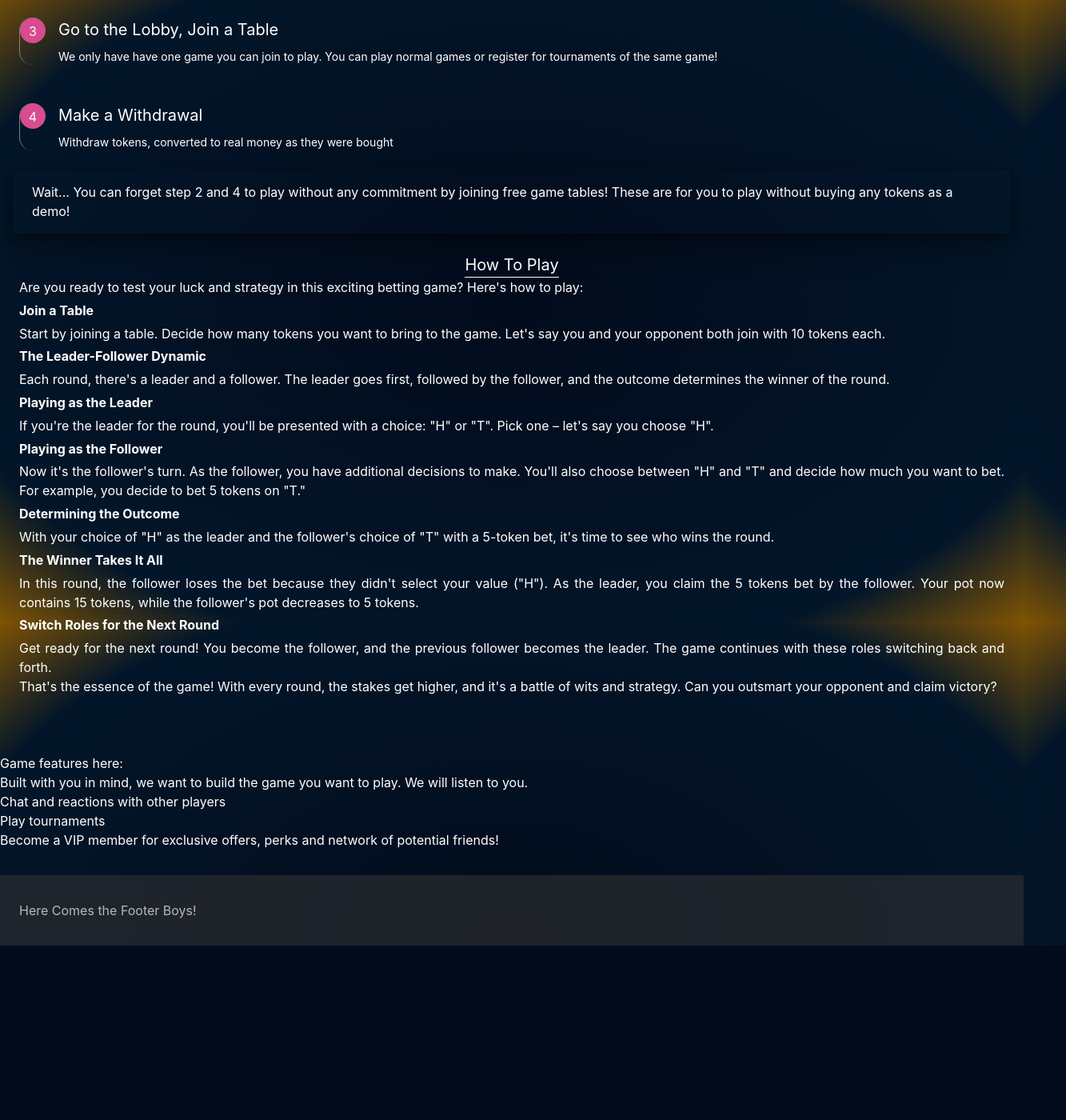
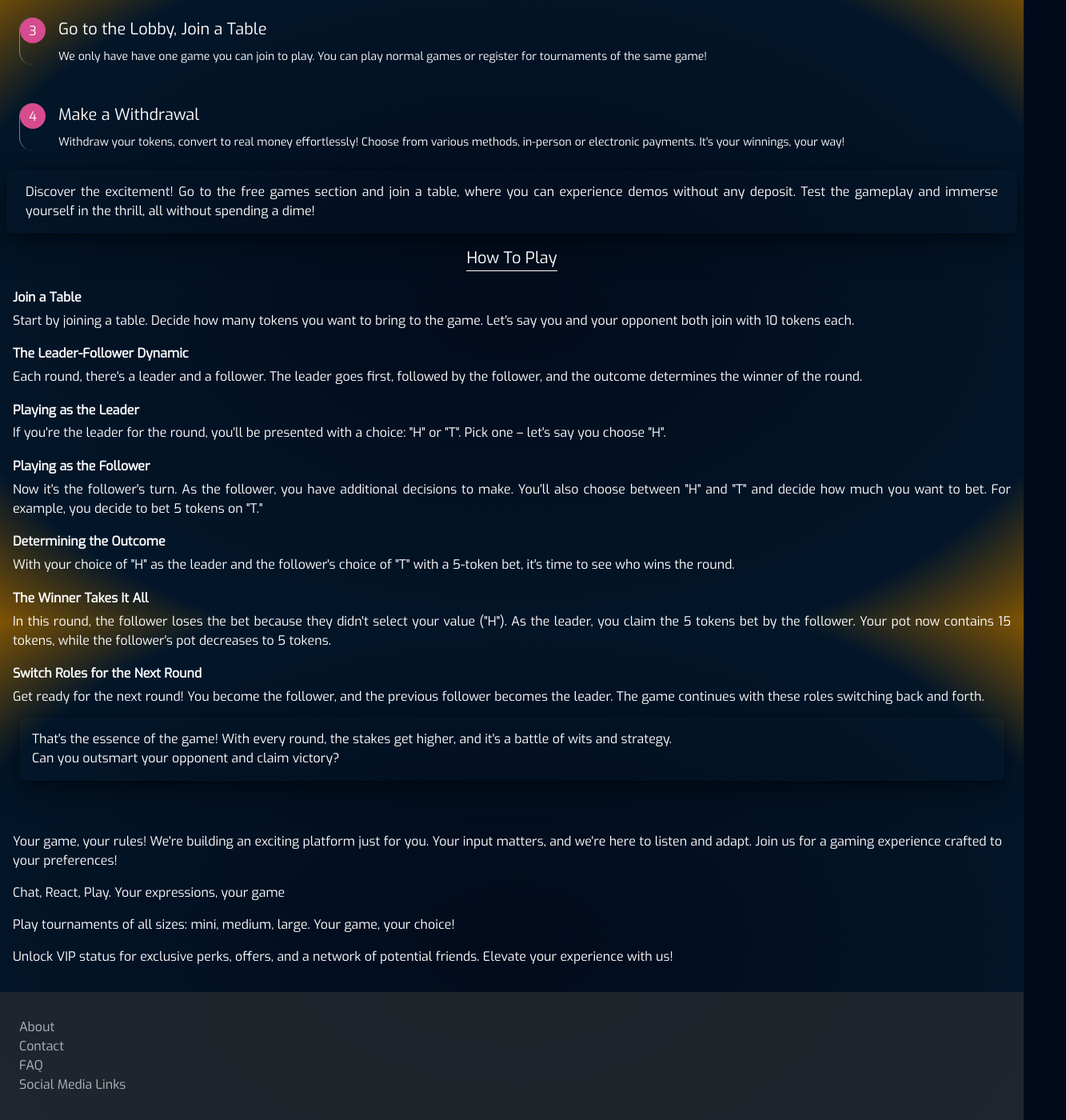
Before and after one commit to MackKaputo/simplewin-website, a Next.js app: page / in a window 1280 px wide. Shown: the part 823-2223 px from the top of the page at 80% size, 1333 px wide, since content can reach past the window. Before the commit the page ends 2005 px from the top, so only its background shows below. Built offline with nearby package versions, Linux system fonts and the light colour scheme.

Commit message:
completed wording on landing page

```diff
--- a/app/main.module.css
+++ b/app/main.module.css
@@ -1,5 +1,8 @@
+@import url('https://fonts.googleapis.com/css2?family=Exo&display=swap');
+
 .body {
     background: radial-gradient(ellipse, #020b1c 0%, #031629 80%, rgb(126, 83, 4));
     background-size: cover;
     background-attachment: fixed;
+    font-family: 'Exo', sans-serif;
   }
--- a/components/Features.tsx
+++ b/components/Features.tsx
@@ -1,23 +1,24 @@
-import { Box } from '@chakra-ui/react'
+import { Box, Flex } from '@chakra-ui/react'
 import React from 'react'
 
 const Features = () => {
   return (
-    <Box py={["2rem"]}>
-        Game features here:
+    <Flex py={["2rem"]} direction={["column"]} gap={["1rem"]} px={["1rem"]}>
         <Box>
-            Built with you in mind, we want to build the game you want to play. We will listen to you.
+            {`Your game, your rules! We're building an exciting platform just for you.
+            Your input matters, and we're here to listen and adapt.
+            Join us for a gaming experience crafted to your preferences!`}
         </Box>
         <Box>
-            Chat and reactions with other players
+            Chat, React, Play. Your expressions, your game
         </Box>
         <Box>
-            Play tournaments
+            Play tournaments of all sizes: mini, medium, large. Your game, your choice!
         </Box>
         <Box>
-            Become a VIP member for exclusive offers, perks and network of potential friends!
+            Unlock VIP status for exclusive perks, offers, and a network of potential friends. Elevate your experience with us!
         </Box>
-    </Box>
+    </Flex>
   )
 }
 
--- a/components/Footer.tsx
+++ b/components/Footer.tsx
@@ -5,7 +5,18 @@ import React from 'react'
 const Footer = () => {
   return (
     <Box py={["2rem"]} px={["1.5rem"]} bg={backgroundColors.dark_gray} opacity={[".7"]}>
-        Here Comes the Footer Boys!
+        <Box>
+          About
+        </Box>
+        <Box>
+          Contact
+        </Box>
+        <Box>
+          FAQ
+        </Box>
+        <Box>
+          Social Media Links
+        </Box>
     </Box>
   )
 }
--- a/components/HeroSection.tsx
+++ b/components/HeroSection.tsx
@@ -22,12 +22,14 @@ export default function HeroSection() {
             </Text>
           </Box>
 
-          <Box pt={["1.5rem"]} display={["grid"]} placeItems={["center"]} transform={["skew(20deg) rotateX(.07turn)"]}>
+          <Box pt={["1.5rem"]} display={["grid"]} placeItems={["center"]}>
+            <Box>
             <Image
               width={200}
               src={gameTableImage}
               alt='GameImage'
             />
+            </Box>
           </Box>
 
           <Box display={["grid"]} placeItems={["center"]} pt={["2rem"]}>
--- a/components/HowItWorks.tsx
+++ b/components/HowItWorks.tsx
@@ -36,7 +36,7 @@ const HowItWorks = () => {
                     Make a deposit (Buy Tokens)
                 </Box>
                 <Box fontSize={["sm"]}>
-                    Here are some explanations about deposits. simple and straight forward
+                    Buy tokens and dive into the gaming fun! Choose your preferred method, whether in-person or electronic payments.
                 </Box>
             </Box>
         </Flex>
@@ -67,13 +67,14 @@ const HowItWorks = () => {
                     Make a Withdrawal
                 </Box>
                 <Box fontSize={["sm"]}>
-                    Withdraw tokens, converted to real money as they were bought
+                    {`Withdraw your tokens, convert to real money effortlessly! Choose from various methods,
+                    in-person or electronic payments. It's your winnings, your way!`}
                 </Box>
             </Box>
         </Flex>
-        <Box px={["1.5rem"]} boxShadow={["dark-lg"]} py={["1rem"]} mx={["1rem"]}>
-            Wait... You can forget step 2 and 4 to play without any commitment by joining free game tables!
-            These are for you to play without buying any tokens as a demo!
+        <Box px={["1.5rem"]} boxShadow={["dark-lg"]} py={["1rem"]} mx={[".5rem"]} borderRadius={["lg"]} textAlign={["justify"]}>
+            Discover the excitement! Go to the free games section and join a table, where you can experience demos without any deposit.
+            Test the gameplay and immerse yourself in the thrill, all without spending a dime!
         </Box>
     </Box>
   )
--- a/components/HowToPlay.tsx
+++ b/components/HowToPlay.tsx
@@ -1,16 +1,16 @@
-import { Box, Text } from '@chakra-ui/react'
+import { Box, Flex, Text } from '@chakra-ui/react'
 import React from 'react'
 
 const HowToPlay = () => {
   return (
-    <Box mb={["1rem"]} p={["1.5rem"]} textAlign={["justify"]}>
+    <Flex mb={["1rem"]} p={["1rem"]} textAlign={["justify"]} direction={["column"]} gap={["1rem"]}>
         <Box fontSize={["xl"]} display={["grid"]} placeItems={["center"]}>
             <Text borderBottom={["1px solid white"]}>
                 How To Play
             </Text>
         </Box>
-        <Box>
-          {`Are you ready to test your luck and strategy in this exciting betting game? Here's how to play:`}
+        <Flex direction={["column"]} gap={[".8rem"]}>
+
           <Box>
             <Text fontWeight={["bold"]} py={[".3rem"]}>
               Join a Table
@@ -74,12 +74,12 @@ const HowToPlay = () => {
             </Text>
           </Box>
 
-          <Box>
+          <Box boxShadow={["dark-lg"]} py={["1rem"]} mx={[".5rem"]} borderRadius={["lg"]} textAlign={["justify"]} px={["1rem"]}>
             {`That's the essence of the game! With every round, the stakes get higher, and
-            it's a battle of wits and strategy. Can you outsmart your opponent and claim victory?`}
+            it's a battle of wits and strategy. `} <br />Can you outsmart your opponent and claim victory?
           </Box>
-        </Box>
-    </Box>
+        </Flex>
+    </Flex>
   )
 }
 
```
